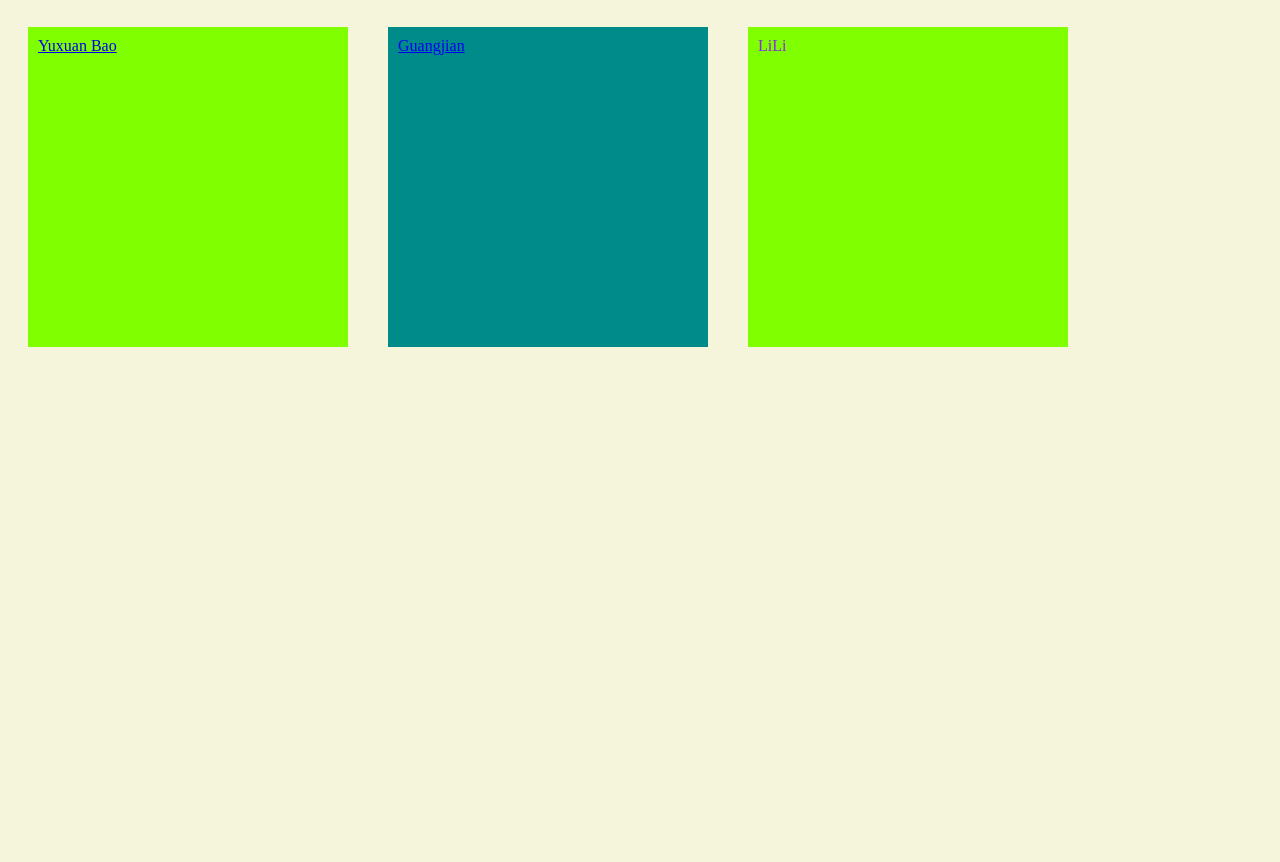
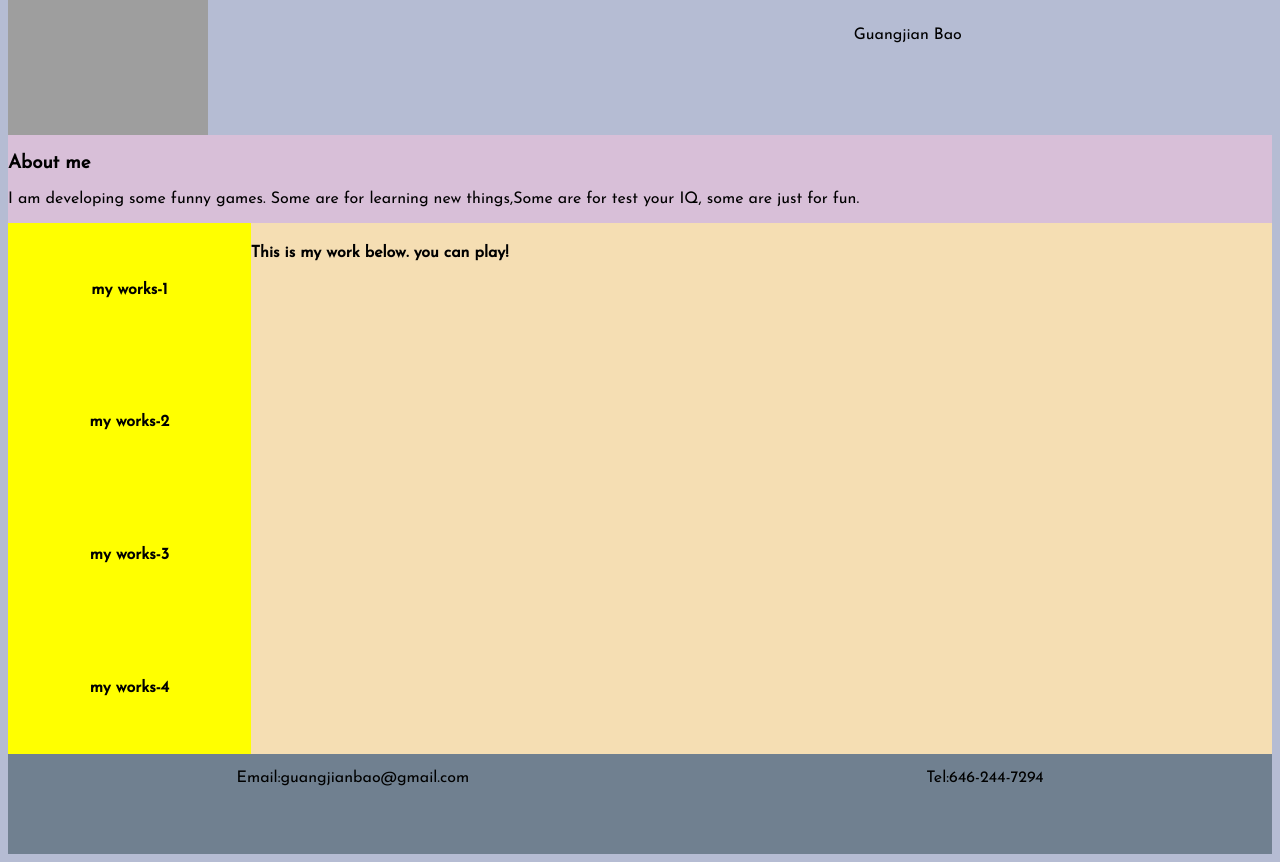
Before and after one commit to johndreamfuture/johndreamfuture.github.io, a plain HTML site: page index.html in a window 1280 px wide. Shown: the part 73-935 px from the top of the page. Before the commit the page ends 800 px from the top, so only its background shows below. Drawn offline with Linux system fonts and the light colour scheme; grey boxes are pictures that could not be loaded.

Commit message:
second version

```diff
--- a/index.html
+++ b/index.html
@@ -4,39 +4,41 @@
     <meta charset="UTF-8">
     <meta http-equiv="X-UA-Compatible" content="IE=edge">
     <meta name="viewport" content="width=device-width, initial-scale=1.0">
-    <title>Guangjian</title>
-    <style>
+    <link rel="stylesheet" href="./style.css">
+    <link rel="preconnect" href="https://fonts.googleapis.com">
+    <link rel="preconnect" href="https://fonts.gstatic.com" crossorigin>
+    <link href="https://fonts.googleapis.com/css2?family=Josefin+Sans&display=swap" rel="stylesheet">
 
-        body{
-            background-color: beige;
-            color: blueviolet;
+    <title>portfolio</title>
+</head>
+<body>
+    <div class="container">
+        <div class="cell cell-1"><img src="./img/photo.png" alt="I will come back soon!"></div>
+        <div class="cell cell-2">Guangjian Bao</div>
+        <div class="cell cell-3">
+            <h3>About me </h3>
+            <p>
+                I am developing some funny games. Some are for learning new things,Some are for test your IQ, some are just for fun.
+            </p>
+        </div>
+        <div class="cell cell-4">
+            <h4>my works-1</h4>
+            <h4>my works-2</h4>
+            <h4>my works-3</h4>
+            <h4>my works-4</h4>
 
-        }
-        .container{
-            display: flex;
-            flex-direction: row;
+        </div>
+        <div class="cell cell-5">
+            <h4>This is my work below. you can play!</h4>
 
-        }
-        .cell{
-            padding: 10px;
-            margin: 20px;
-width: 300px;
-            height: 300px;
-            background-color: chartreuse;
-        }
-.cell-2{
-background-color:darkcyan;
-}
+        </div>
+        <div class="cell cell-6">
+            <p>Email:guangjianbao@gmail.com</p>
+            <p>Tel:646-244-7294</p>
+        </div>
+
+    </div>
 
 
-    </style>
-</head>
-<body>
-      <h1>Welcome to my pages!</h1>
-    <div class="container">
-     <div class="cell"><a href="https://www.google.com/">Yuxuan Bao</a></div>
-        <div class="cell cell-2"><a href="./img/guangjian.png">Guangjian</a></div>
-        <div class="cell">LiLi</div>
-    </div>
 </body>
 </html>
--- /dev/null
+++ b/style.css
@@ -0,0 +1,57 @@
+
+
+body{
+    background-color: rgb(181, 188, 211);
+    font-family: 'Josefin Sans', sans-serif;
+
+}
+img{
+    width: 200px;
+    height: 200px;
+}
+.container{
+    display: grid;
+    grid-template-rows: 200px 1fr 6fr 100px;
+    grid-template-columns: 1fr 50px 1fr 1fr 1fr 1fr ;
+
+
+}
+.cell-1{
+    grid-row: 1;
+    grid-column: 1/span 3;
+
+
+}
+.cell-2{
+    grid-row: 1;
+    grid-column: 4/span 3;
+    text-align: center;
+    line-height: 200px;
+}
+.cell-3{
+    grid-row: 2;
+    grid-column: 1/span 6;
+    background-color: thistle;
+}
+.cell-4{
+    grid-row: 3;
+    grid-column: 1;
+    background-color: yellow;
+    display: flex;
+    flex-direction:column;
+    justify-content:space-around;
+    flex-wrap: wrap;
+    align-items: center;
+}
+.cell-5{
+    grid-row: 3;
+    grid-column: 2/span 5;
+    background-color: wheat;
+}
+.cell-6{
+    grid-row: 4;
+    grid-column: 1/span 6;
+    background-color: slategrey;
+    display: flex;
+    justify-content: space-around;
+}
```
Also changed, not shown: 2 other files.
